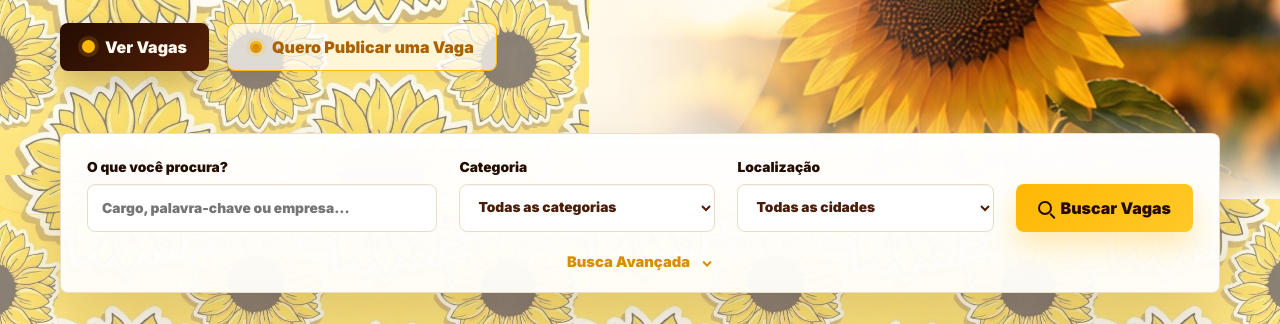
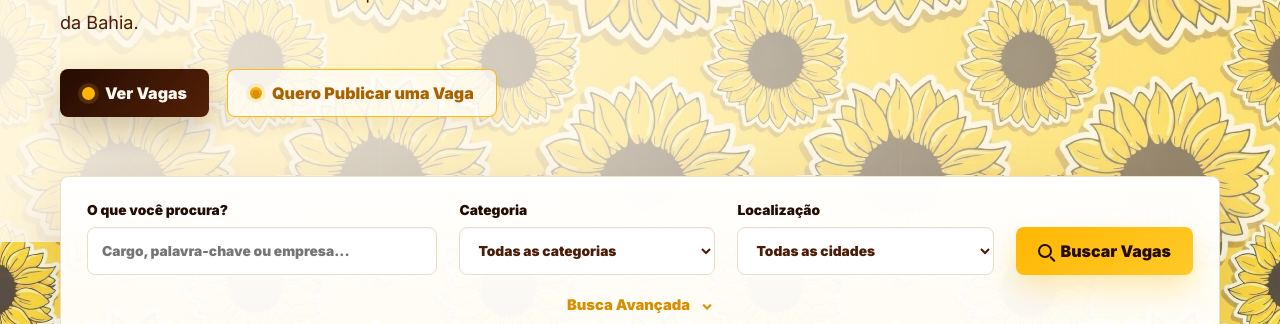
Before and after one commit to gustavomotafa-create/guia-extremo-sul-ba, a plain HTML site: page index.html in a window 1280 px wide. Shown: the part 345-669 px from the top of the page. Drawn offline with Linux system fonts and the light colour scheme; a script that the page names is missing.

Commit message:
Melhora no layout da Hero e fundo de girassóis

```diff
--- a/index.html
+++ b/index.html
@@ -82,9 +82,6 @@
           </div>
         </div>
 
-        <div class="hero-photo" aria-hidden="true">
-          <img src="./assets/hero-sunflower.jpg" alt="" />
-        </div>
       </section>
 
       <section class="search-card" aria-label="Buscar vagas">
--- a/styles.css
+++ b/styles.css
@@ -33,7 +33,7 @@ body {
   min-width: 320px;
   overflow-x: hidden;
   background:
-    linear-gradient(rgba(255, 248, 234, 0.42), rgba(255, 248, 234, 0.42)),
+    linear-gradient(rgba(255, 248, 234, 0.18), rgba(255, 248, 234, 0.18)),
     url("./assets/sunflower-bg.jpg");
   background-size: 520px 520px;
   background-repeat: repeat;
@@ -318,28 +318,58 @@ main {
 
 .hero-section {
   position: relative;
-  min-height: 452px;
+  min-height: 500px;
   margin-inline: calc(50% - 50vw);
-  padding: 64px max(32px, calc((100vw - 1160px) / 2)) 128px;
+  padding: 78px max(32px, calc((100vw - 1160px) / 2)) 96px;
   overflow: hidden;
+  display: flex;
+  align-items: center;
+}
+
+.hero-section::before {
+  content: "";
+  position: absolute;
+  inset: 0;
+  z-index: 0;
+  pointer-events: none;
+  background:
+    linear-gradient(90deg, rgba(255, 248, 234, 0.9) 0%, rgba(255, 248, 234, 0.72) 42%, rgba(255, 248, 234, 0.24) 100%);
+}
+
+.hero-section::after {
+  content: "";
+  position: absolute;
+  inset: 0;
+  z-index: 0;
+  pointer-events: none;
+  background: radial-gradient(circle at right center, rgba(255, 183, 3, 0.1), transparent 48%);
 }
 
 .hero-shell {
   position: relative;
   z-index: 2;
   width: min(1160px, 100%);
+  min-height: 320px;
+  display: flex;
+  align-items: center;
 }
 
 .hero-copy {
-  max-width: 670px;
+  display: flex;
+  flex-direction: column;
+  justify-content: center;
+  max-width: 650px;
+  min-height: 280px;
+  padding-right: clamp(16px, 3vw, 36px);
 }
 
 .hero-copy h1 {
   margin: 0;
   color: var(--brown);
   font-size: clamp(2.35rem, 3.75vw, 3.55rem);
-  line-height: 1.18;
+  line-height: 1.14;
   letter-spacing: 0;
+  max-width: 620px;
 }
 
 .hero-copy h1 span {
@@ -364,8 +394,8 @@ main {
 }
 
 .hero-copy p {
-  max-width: 530px;
-  margin: 18px 0 0;
+  max-width: 560px;
+  margin: 20px 0 0;
   color: var(--brown);
   font-size: 1.13rem;
   line-height: 1.64;
@@ -375,45 +405,7 @@ main {
   display: flex;
   flex-wrap: wrap;
   gap: 18px;
-  margin-top: 26px;
-}
-
-.hero-photo {
-  position: absolute;
-  inset: 0 0 0 46%;
-  z-index: 0;
-  overflow: hidden;
-}
-
-.hero-photo::before,
-.hero-photo::after {
-  content: "";
-  position: absolute;
-  inset: 0;
-  z-index: 1;
-  pointer-events: none;
-}
-
-.hero-photo::before {
-  background:
-    linear-gradient(90deg, #fff8ea 0%, rgba(255, 248, 234, 0.88) 9%, rgba(255, 248, 234, 0.27) 31%, rgba(255, 248, 234, 0.02) 58%),
-    linear-gradient(0deg, #fff8ea 0%, rgba(255, 248, 234, 0) 20%);
-}
-
-.hero-photo::after {
-  left: -14%;
-  width: 44%;
-  border-bottom-right-radius: 58%;
-  background: rgba(255, 248, 234, 0.34);
-  box-shadow: 0 0 0 70px rgba(255, 248, 234, 0.1);
-}
-
-.hero-photo img {
-  width: 100%;
-  height: 100%;
-  object-fit: cover;
-  object-position: center;
-  transform: scale(1.015);
+  margin-top: 32px;
 }
 
 .search-card {
```
